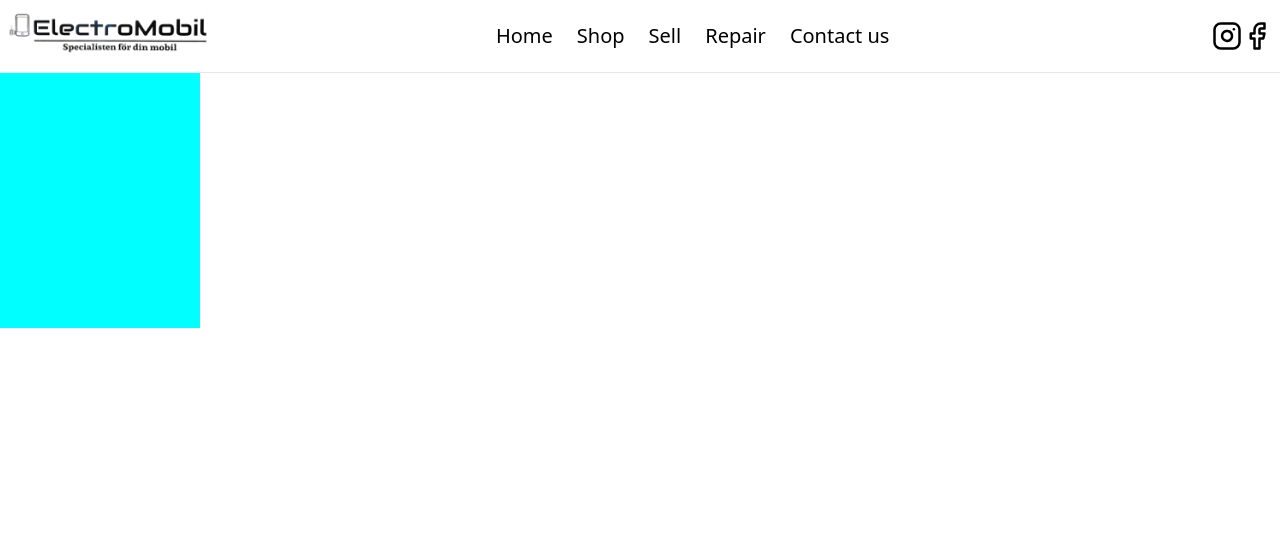
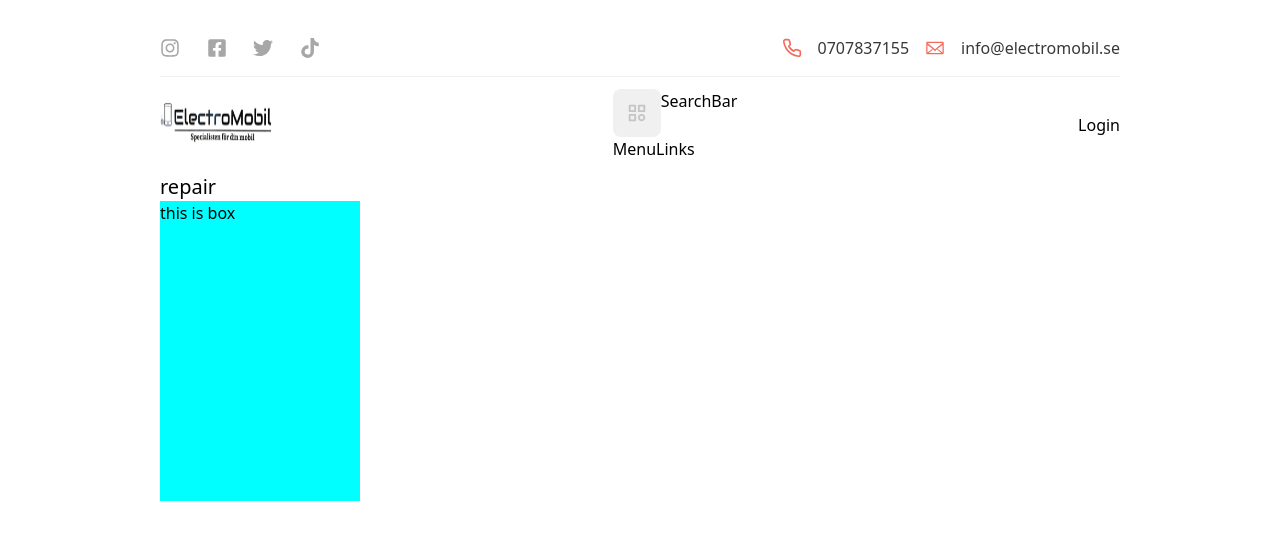
Before and after one commit to TahGue/elctro-client, a Next.js app: page /repair in a window 1280 px wide. Shown: the top 540 px of the page. Built offline with nearby package versions, Linux system fonts and the light colour scheme.

Commit message:
new header with theme

```diff
--- /dev/null
+++ b/components/TopBar.js
@@ -0,0 +1,53 @@
+import React from 'react';
+import {
+  FaFacebookSquare,
+  FaTwitter,
+  FaLinkedin,
+  FaInstagram,
+  FaTiktok,
+  FaPhoneAlt,
+} from 'react-icons/fa';
+import { FiPhone } from 'react-icons/fi';
+import { GoMail } from 'react-icons/go';
+
+import { useSettings } from '../hooks/useSettings';
+
+export default function TopBar() {
+  const { companyName, companyEmail, companyTel } = useSettings();
+  return (
+    <div className='flex justify-between items-center border-b border-lightgreyx2 py-4 '>
+      <div className='text-lightgrey justify-between flex items-center w-40'>
+        <span className='hover:text-primary transition cursor-pointer'>
+          <FaInstagram size={20} />
+        </span>
+        <span className='hover:text-primary transition cursor-pointer'>
+          <FaFacebookSquare size={20} />
+        </span>
+        <span className='hover:text-primary transition cursor-pointer'>
+          <FaTwitter size={20} />
+        </span>
+        <span className='hover:text-primary transition cursor-pointer'>
+          <FaTiktok size={20} />
+        </span>
+      </div>
+      <div className='flex'>
+        <a href={`tel:${companyTel}`}>
+          <div className='flex items-center'>
+            <span className='text-primary mx-4'>
+              <FiPhone size={20} />
+            </span>
+            <span className='text-black'>{companyTel}</span>
+          </div>
+        </a>
+        <a href={`mailto:${companyEmail}`}>
+          <div className='flex items-center cursor-pointer'>
+            <span className='text-primary mx-4'>
+              <GoMail size={20} />
+            </span>
+            <span className='text-black'>{companyEmail}</span>
+          </div>
+        </a>
+      </div>
+    </div>
+  );
+}
--- /dev/null
+++ b/components/categoriesMenu/CategoriesMenu.js
@@ -0,0 +1,20 @@
+import React from 'react';
+import { BiCategory } from 'react-icons/bi';
+
+export default function CategoriesMenu() {
+  return (
+    <div>
+      <span
+        className={`
+      flex justify-center items-center
+      w-12 h-12 bg-lightgreyx2  text-grey rounded-lg
+      cursor-pointer
+      hover:bg-primary
+      hover:text-white
+        `}
+      >
+        <BiCategory size={22} />
+      </span>
+    </div>
+  );
+}
--- a/components/layout/Header.tsx
+++ b/components/layout/Header.tsx
@@ -1,47 +1,28 @@
 import React from 'react';
 import Image from 'next/image';
+import { useSettings } from '../../hooks/useSettings';
 import Link from 'next/link';
-import { Facebook, Instagram } from 'react-feather';
+import CategoriesMenu from './../categoriesMenu/CategoriesMenu';
+import SearchBar from '../../components/searchBar/SearchBar';
+import MenuLinks from './../menuLinks/MenuLinks';
 type Props = {};
 const Header: React.FC<Props> = () => {
+  const { companyLogo } = useSettings();
   return (
-    <div className='fixed bg-white border-b w-full bg-gray px-2 py-2 flex justify-between items-center'>
-      <div className=' w-1/4'>
-        <Image src='/electroLogo.png' width={200} height={50} />
-      </div>
-      <div className='flex-1 flex justify-center items-center text-xl px-10  '>
-        <Link href='/home'>
-          <span className=' p-3 hover:text-blue-200 transition-all cursor-pointer'>
-            Home
-          </span>
-        </Link>
-
-        <Link href='/home'>
-          <span className=' p-3 hover:text-blue-200 transition-all cursor-pointer'>
-            Shop
-          </span>
-        </Link>
-
-        <Link href='/home'>
-          <span className=' p-3 hover:text-blue-200 transition-all cursor-pointer'>
-            Sell
-          </span>
-        </Link>
-        <Link href='/home'>
-          <span className=' p-3 hover:text-blue-200 transition-all cursor-pointer'>
-            Repair
-          </span>
-        </Link>
-        <Link href='/home'>
-          <span className=' p-3 hover:text-blue-200 transition-all cursor-pointer'>
-            Contact us
-          </span>
+    <div className='flex justify-between items-center  py-3 '>
+      <div className=' w-28'>
+        <Link href='/'>
+          <Image src={companyLogo} width={112} height={51} />
         </Link>
       </div>
-      <div className='flex w-1/6 flex-row-reverse'>
-        <Facebook size={30} className=' text-3xl' />
-        <Instagram size={30} />
+      <div>
+        <div className='flex'>
+          <CategoriesMenu />
+          <SearchBar />
+        </div>
+        <MenuLinks />
       </div>
+      <div>Login</div>
     </div>
   );
 };
--- a/components/layout/PublicLayout.tsx
+++ b/components/layout/PublicLayout.tsx
@@ -1,4 +1,7 @@
+import Head from 'next/head';
 import React from 'react';
+import { useSettings } from '../../hooks/useSettings';
+import TopBar from '../TopBar';
 import Header from './Header';
 
 type Props = {
@@ -7,11 +10,24 @@ type Props = {
 };
 
 const PublicLayout: React.FC<Props> = ({ children, title }) => {
+  const { companyFavicon, companyName } = useSettings();
+
   return (
-    <div>
-      <Header />
-      {children}
-    </div>
+    <>
+      <Head>
+        <link
+          rel='shortcut icon'
+          href='https://electromobil.se/wp-content/uploads/2018/12/favicon.png'
+          type='image/x-icon'
+        ></link>
+        <title>{companyName}</title>
+      </Head>
+      <div className='mx-40 my-5'>
+        <TopBar />
+        <Header />
+        {children}
+      </div>
+    </>
   );
 };
 
--- /dev/null
+++ b/components/menuLinks/MenuLinks.js
@@ -0,0 +1,5 @@
+import React from 'react';
+
+export default function MenuLinks() {
+  return <div>MenuLinks</div>;
+}
--- /dev/null
+++ b/components/searchBar/SearchBar.js
@@ -0,0 +1,5 @@
+import React from 'react';
+
+export default function SearchBar() {
+  return <div>SearchBar</div>;
+}
--- /dev/null
+++ b/hooks/useSettings.js
@@ -0,0 +1,9 @@
+export const useSettings = () => {
+  return {
+    companyName: 'Electro mobile',
+    companyTel: '0707837155',
+    companyEmail: 'info@electromobil.se',
+    companyLogo: '/electroLogo.png',
+    companyFavicon: '/electroLogo.png',
+  };
+};
--- a/package.json
+++ b/package.json
@@ -12,7 +12,8 @@
     "next": "12.1.0",
     "react": "17.0.2",
     "react-dom": "17.0.2",
-    "react-feather": "^2.0.9"
+    "react-feather": "^2.0.9",
+    "react-icons": "^4.3.1"
   },
   "devDependencies": {
     "@types/node": "17.0.18",
--- a/pages/index.tsx
+++ b/pages/index.tsx
@@ -1,20 +1,14 @@
-import type { NextPage } from 'next'
-import Head from 'next/head'
-import Image from 'next/image'
-import styles from '../styles/Home.module.css'
+import type { NextPage } from 'next';
+import Head from 'next/head';
+import Image from 'next/image';
+import styles from '../styles/Home.module.css';
 
 const Home: NextPage = () => {
   return (
     <div className={styles.container}>
-      <Head>
-        <title>Create Next App</title>
-        <meta name="description" content="Generated by create next app" />
-        <link rel="icon" href="/favicon.ico" />
-      </Head>
-
       <main className={styles.main}>
         <h1 className={styles.title}>
-          Welcome to <a href="https://nextjs.org">Next.js!</a>
+          Welcome to <a href='https://nextjs.org'>Next.js!</a>
         </h1>
 
         <p className={styles.description}>
@@ -23,18 +17,18 @@ const Home: NextPage = () => {
         </p>
 
         <div className={styles.grid}>
-          <a href="https://nextjs.org/docs" className={styles.card}>
+          <a href='https://nextjs.org/docs' className={styles.card}>
             <h2>Documentation &rarr;</h2>
             <p>Find in-depth information about Next.js features and API.</p>
           </a>
 
-          <a href="https://nextjs.org/learn" className={styles.card}>
+          <a href='https://nextjs.org/learn' className={styles.card}>
             <h2>Learn &rarr;</h2>
             <p>Learn about Next.js in an interactive course with quizzes!</p>
           </a>
 
           <a
-            href="https://github.com/vercel/next.js/tree/canary/examples"
+            href='https://github.com/vercel/next.js/tree/canary/examples'
             className={styles.card}
           >
             <h2>Examples &rarr;</h2>
@@ -42,7 +36,7 @@ const Home: NextPage = () => {
           </a>
 
           <a
-            href="https://vercel.com/new?utm_source=create-next-app&utm_medium=default-template&utm_campaign=create-next-app"
+            href='https://vercel.com/new?utm_source=create-next-app&utm_medium=default-template&utm_campaign=create-next-app'
             className={styles.card}
           >
             <h2>Deploy &rarr;</h2>
@@ -55,18 +49,18 @@ const Home: NextPage = () => {
 
       <footer className={styles.footer}>
         <a
-          href="https://vercel.com?utm_source=create-next-app&utm_medium=default-template&utm_campaign=create-next-app"
-          target="_blank"
-          rel="noopener noreferrer"
+          href='https://vercel.com?utm_source=create-next-app&utm_medium=default-template&utm_campaign=create-next-app'
+          target='_blank'
+          rel='noopener noreferrer'
         >
           Powered by{' '}
           <span className={styles.logo}>
-            <Image src="/vercel.svg" alt="Vercel Logo" width={72} height={16} />
+            <Image src='/vercel.svg' alt='Vercel Logo' width={72} height={16} />
           </span>
         </a>
       </footer>
     </div>
-  )
-}
+  );
+};
 
-export default Home
+export default Home;
--- a/tailwind.config.js
+++ b/tailwind.config.js
@@ -7,7 +7,17 @@ module.exports = {
   mode: 'jit',
 
   theme: {
-    extend: {},
+    colors: {
+      grey: '#C4C4C4',
+      lightgrey: '#A7A7A7',
+      lightgreyx2: '#f0f0f0',
+      primary: '#F46B5B',
+      black: '#383838',
+      lightprimary: '#F46B5B',
+      white: '#ffffff',
+      blue: '#03A9F4',
+      violet: '#7E57C2',
+    },
   },
   plugins: [],
 };
```
Also changed, not shown: 1 other file (tests, documents, lock files or other folders).
